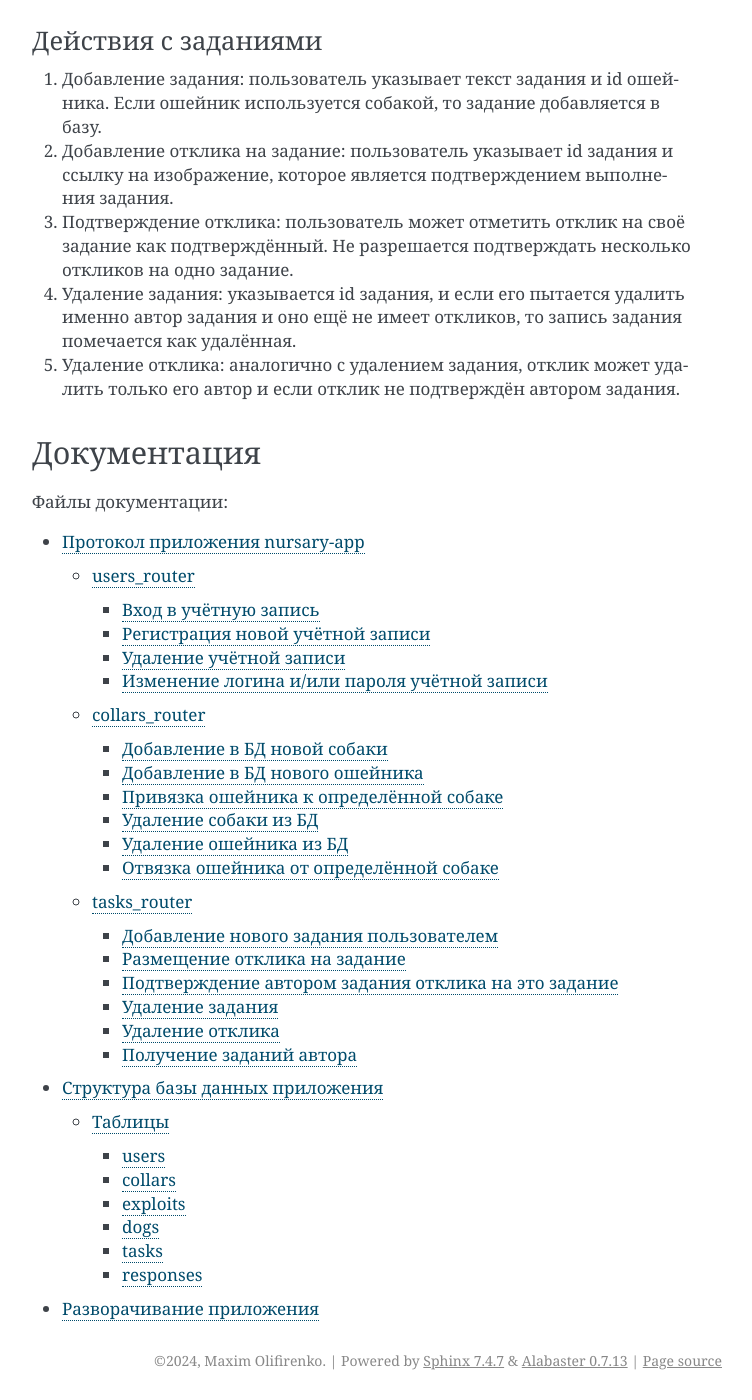
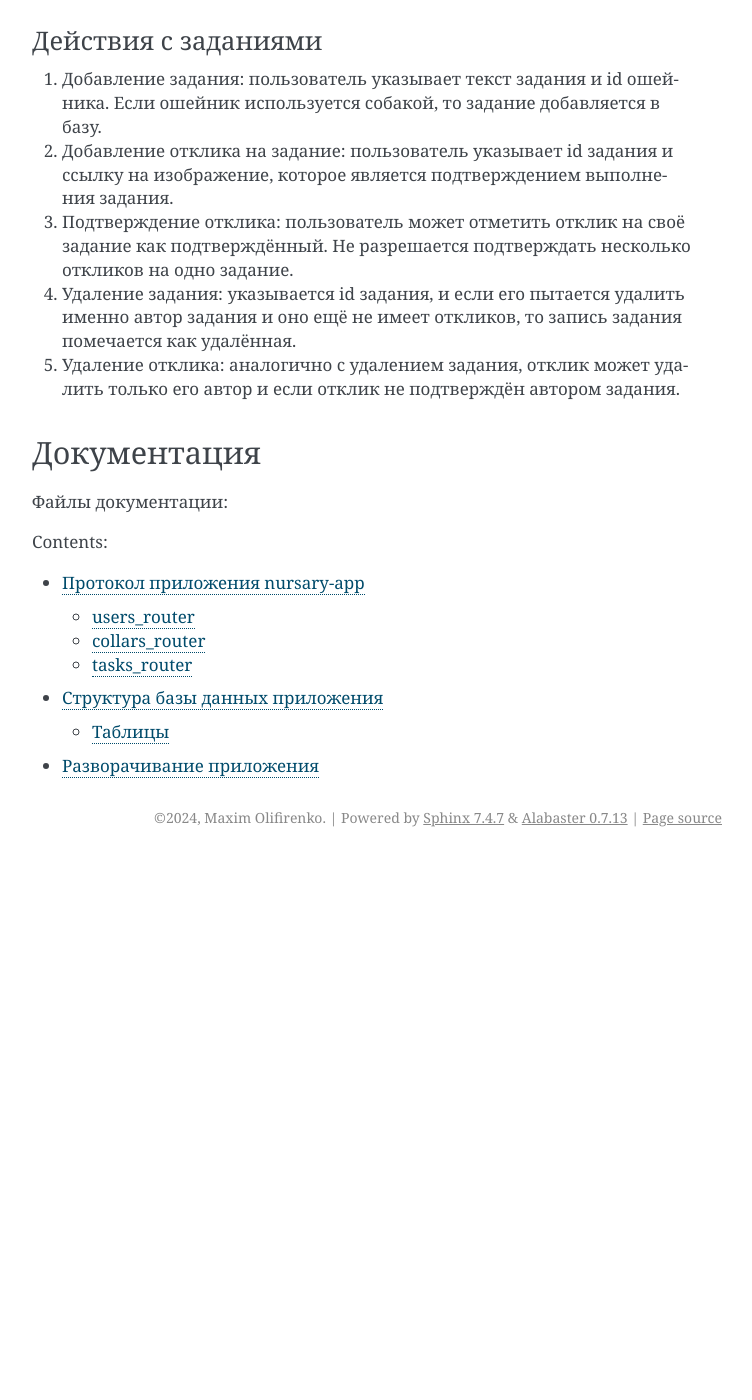
Before and after one commit to PUTENCHIK/nursary-app, a Sphinx documentation site: the page built from docs/index.rst, in a window 1280 px wide and 1400 px high, scrolled down 1515 px. Shown: the whole window, without its empty margins (388-1140 px from the left). Built offline with Sphinx 7.4.7, drawn with Linux system fonts in a browser that asks for light colours; after the commit the page ends 2372 px from its top, so only the background shows below that.

Commit message:
Changes in docs

```diff
--- a/docs/index.rst
+++ b/docs/index.rst
@@ -52,7 +52,9 @@ nursary-app - это простое Python-приложение, написан
 Файлы документации:
 
 .. toctree::
+   :maxdepth: 2
+   :caption: Contents:
 
    PROTOCOL
    DATABASE
-   cloning_app.rst
+   cloning_app
```
